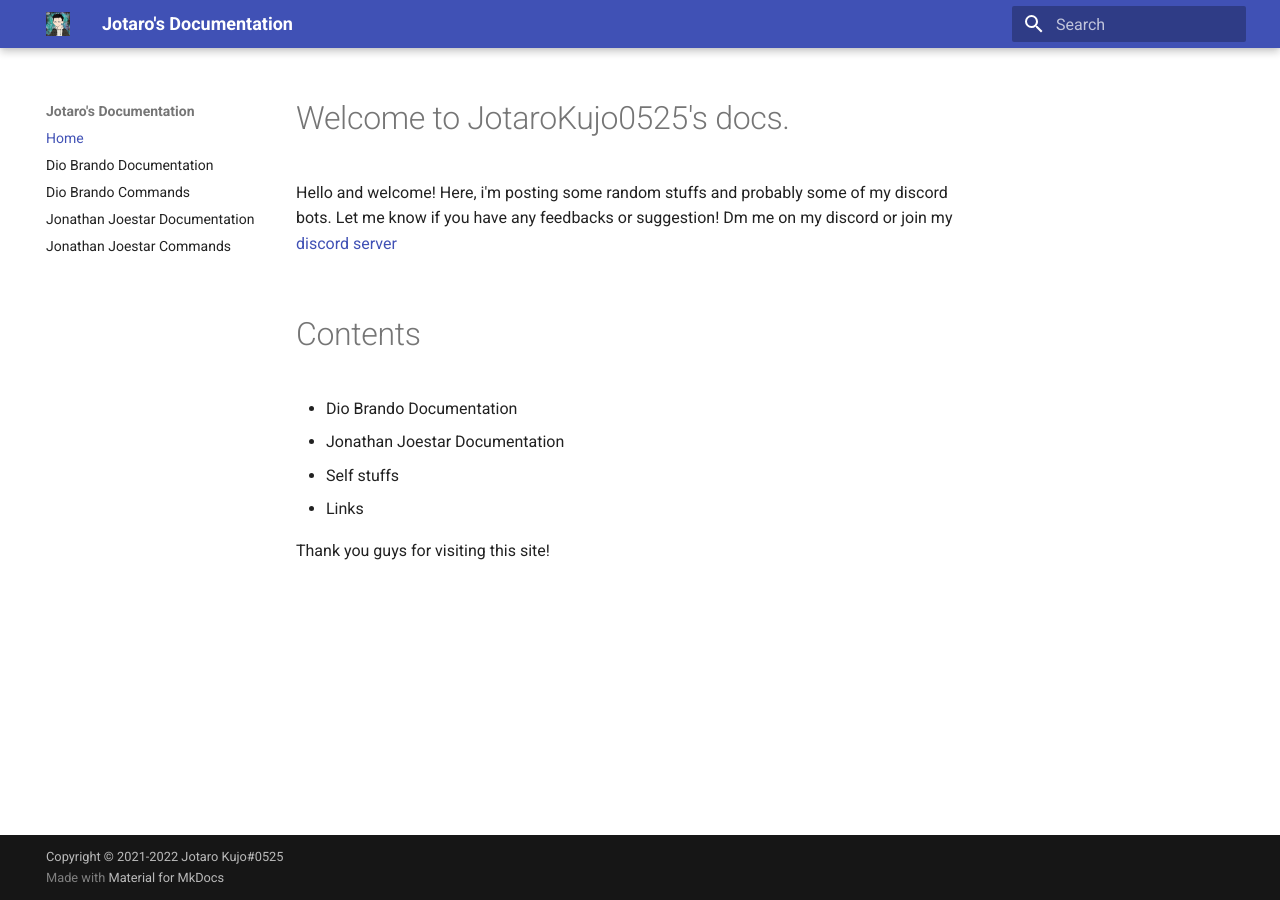
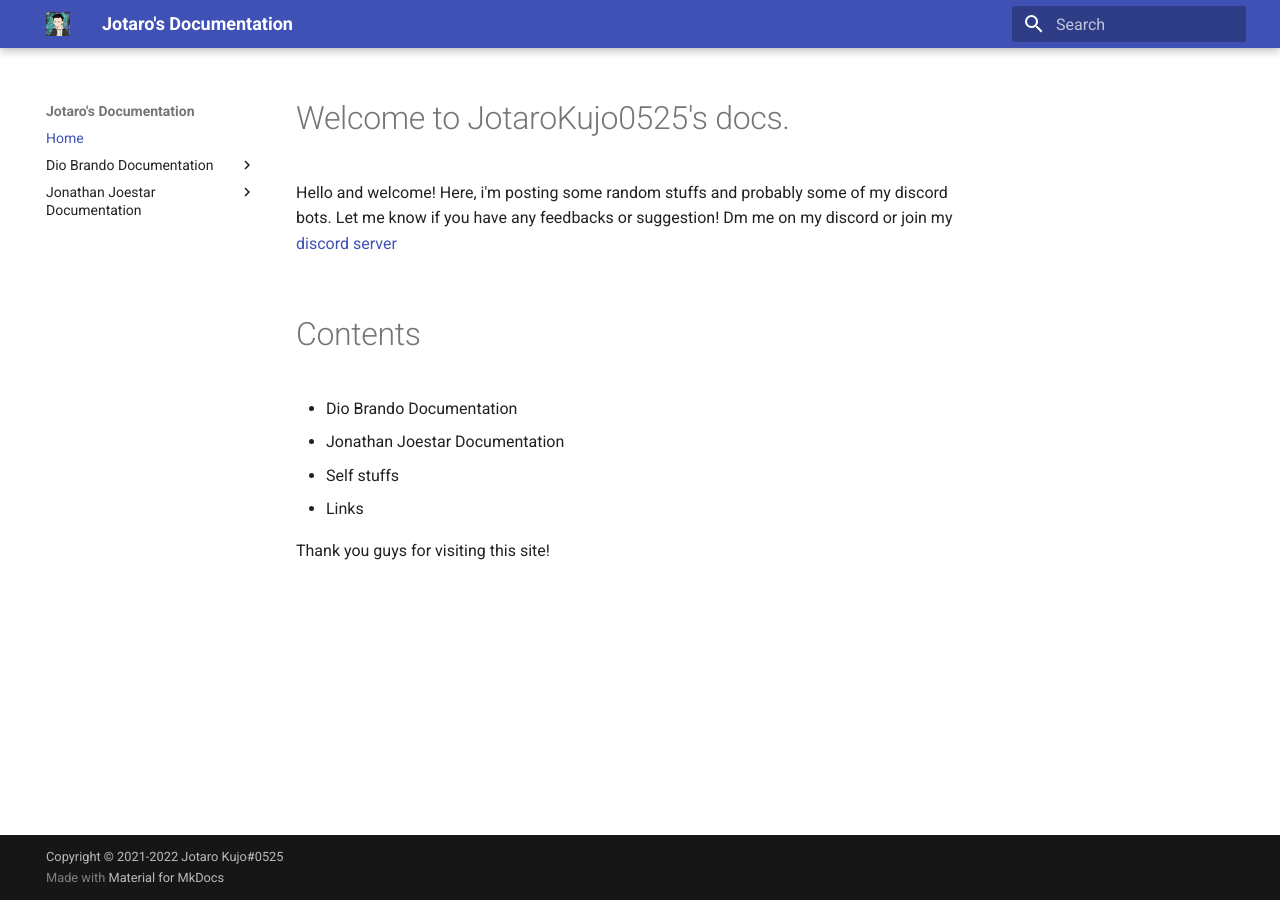
Before and after one commit to JotaroKujo0525/Jotaro-Documentation, an MkDocs documentation site: the page built from docs/index.md, in a window 1280 px wide. Built offline with MkDocs 1.6.1 and Material for MkDocs 9.7.7, drawn with Linux system fonts in a browser that asks for light colours.

```diff
--- a/mkdocs.yml
+++ b/mkdocs.yml
@@ -10,10 +10,12 @@ theme:
 
 nav:
     - Home: index.md
-    - Dio Brando Documentation: 'dio-brando-documentation/introduction.md'
-    - Dio Brando Commands: 'dio-brando-documentation/Commands/commands.md'
-    - Jonathan Joestar Documentation: 'jonathan-joestar-docs/introduction.md'
-    - Jonathan Joestar Commands: 'jonathan-joestar-docs/commands.md'
+    - Dio Brando Documentation:
+       Introduction: dio-brando-documentation/introduction.md
+       Commands: dio-brando-documentation/Commands/commands.md
+    - Jonathan Joestar Documentation:
+        Introduction: jonathan-joestar-docs/introduction.md
+        Commands: jonathan-joestar-docs/commands.md
 
 
 
```
Also changed, not shown: docs/jonathan-joestar-docs/commands.md (+11 -1 lines), 2 other files.
